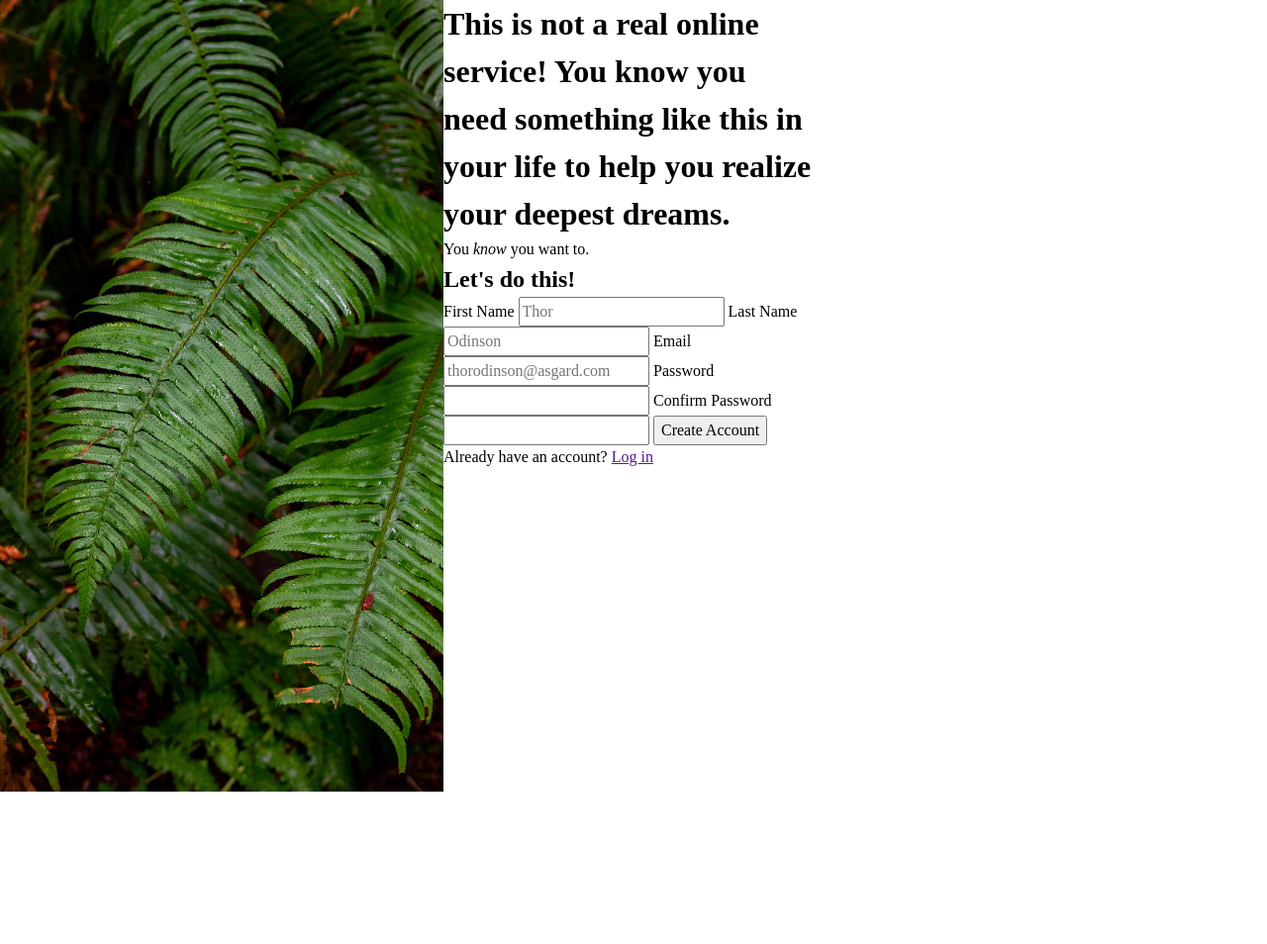
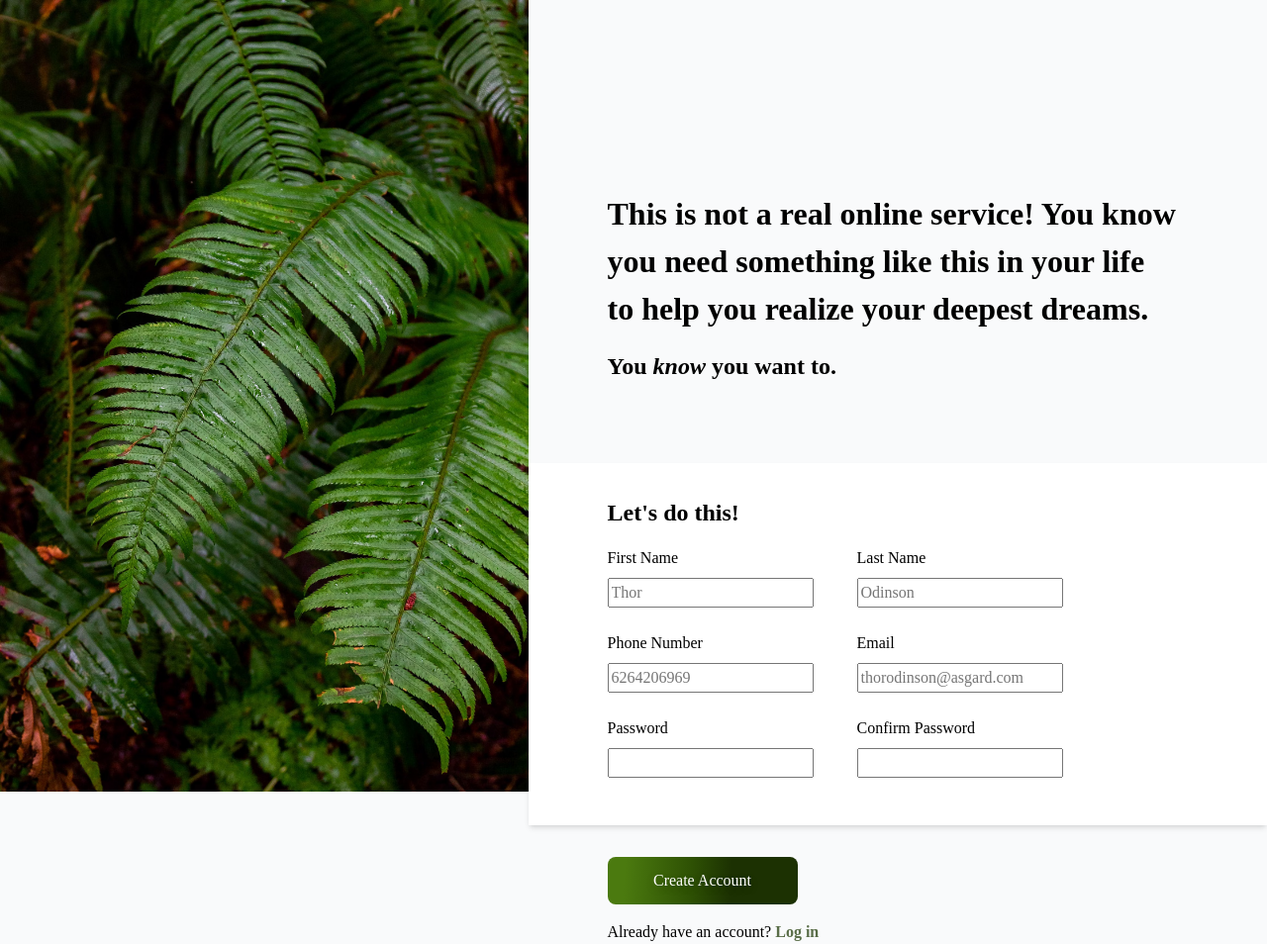
Before and after one commit to ansidian/sign-up-form, a website built with webpack: page index.html in a window 1280 px wide. Shown: the whole page at 99% size. Before the commit the page ends 800 px from the top, so only its background shows below. Built offline with nearby package versions, Linux system fonts and the light colour scheme.

Commit message:
Style heading and form inputs

```diff
--- a/css/style.css
+++ b/css/style.css
@@ -14,6 +14,7 @@
 body {
   line-height: 1.5;
   -webkit-font-smoothing: antialiased;
+  background-color: #F9FAFB
 }
 
 img, picture, video, canvas, svg {
@@ -41,21 +42,95 @@ h1, h2, h3, h4, h5, h6 {
   isolation: isolate;
 }
 
-.row-container {
+.container {
   display: flex;
+  width: 100%;
+  height: 100vh;
+  object-fit: cover;
 }
 
-.row-container > * {
-  width: 30%;
+.heading {
+  padding: 12rem 5rem 0 5rem;
 }
 
-.form {
-  background-size: cover;
+.subheading {
+  padding: 1rem 5rem 5rem 5rem;
 }
 
-.splash-image {
-  width: 35%;
-  height: 100vh;
-  object-fit: cover;
+.form-title {
+  margin: 2rem 0 1rem 5rem;
+}
+
+.form-grid {
+  margin-left: 5rem;
+  display: grid;
+  grid-template-columns: repeat(2, 1fr);
+  gap: 1.5rem;
+  width: 30rem;
+}
+
+.form-group {
+  display: flex;
+  flex-direction: column;
+  width: fit-content;
+  min-width: 200px;
+  gap: 0.5rem;
+}
+
+.form-container {
+  display: flex;
+  flex-direction: column;
+  justify-content: center;
+  background-color: white;
+  padding-bottom: 3rem;
+  box-shadow: 0 4px 6px -1px rgb(0 0 0 / 0.1), 0 2px 4px -2px rgb(0 0 0 / 0.1);
+}
+
+button.create-account {
+  margin: 2rem 0 0 5rem;
+  background-image: linear-gradient(92.88deg, #4B7A0F 9.16%, #2E5104 43.89%, #1C3102 64.72%);
+  border-radius: 8px;
+  border-style: none;
+  box-sizing: border-box;
+  color: #FFFFFF;
+  cursor: pointer;
+  flex-shrink: 0;
+  font-size: 16px;
+  font-weight: 500;
+  height: 3rem;
+  width: 12rem;
+  padding: 0 1.6rem;
+  text-align: center;
+  text-shadow: rgba(0, 0, 0, 0.25) 0 3px 8px;
+  transition: all .5s;
+  user-select: none;
+  -webkit-user-select: none;
+  touch-action: manipulation;
+}
+
+button.create-account:hover {
+  box-shadow: rgba(46, 81, 4, 0.5) 0 1px 30px;
+  transition-duration: .1s;
+}
+
+@media (min-width: 768px) {
+  .button-36 {
+    padding: 0 2.6rem;
+  }
+}
+
+.button-1:hover,
+.button-1:focus {
+  background-color: #F082AC;
+}
+
+.login-button {
+  margin: 1rem 0 2rem 5rem;
 
 }
+
+a {
+  text-decoration: none;
+  color: #596D48;
+  font-weight: bold;
+}
--- a/index.html
+++ b/index.html
@@ -9,28 +9,46 @@
   <title>Beautiful Sign-up Form</title>
 </head>
 <body>
-<div class="row-container">
-  <img alt="Splash image for sign-up form" class="splash-image" src="/img/photo-1585202900225-6d3ac20a6962.avif">
-  <div class="form">
-    <h1 class="headline">This is not a real online service! You know you need something like this in your life to help
-      you realize your deepest dreams.</h1>
-    <p>You <em>know</em> you want to.</p>
-    <form action="" method="post">
-      <h2>Let's do this!</h2>
+<div class="container">
+  <img alt="Splash image for sign-up form" class="image" src="/img/photo-1585202900225-6d3ac20a6962.avif">
+  <form id="create-account" action="" method="post">
+    <div class="form-heading">
+      <h1 class="heading">This is not a real online service! You know you need something like this in your life to
+        help you realize your deepest dreams.</h1>
+      <h2 class="subheading">You <em>know</em> you want to.</h2>
+      <div class="form-container">
+        <h2 class="form-title">Let's do this!</h2>
+        <div class="form-grid">
+          <div class="form-group">
             <label for="firstName">First Name</label>
             <input id="firstName" name="firstName" placeholder="Thor" required type="text">
+          </div>
+          <div class="form-group">
             <label for="lastName">Last Name</label>
             <input id="lastName" name="lastName" placeholder="Odinson" required type="text">
+          </div>
+          <div class="form-group">
+            <label for="telephone">Phone Number</label>
+            <input id="telephone" name="telephone" placeholder="6264206969" required type="tel">
+          </div>
+          <div class="form-group">
             <label for="email">Email</label>
             <input id="email" name="email" placeholder="thorodinson@asgard.com" required type="email">
+          </div>
+          <div class="form-group">
             <label for="password">Password</label>
             <input id="password" name="password" placeholder="" required type="password">
+          </div>
+          <div class="form-group">
             <label for="confirm-password">Confirm Password</label>
             <input id="confirm-password" name="confirm-password" placeholder="" required type="password">
-      <button type="submit">Create Account</button>
+          </div>
+        </div>
+      </div>
+      <button class="create-account" type="submit" form="create-account">Create Account</button>
+    </div>
+    <p class="login-button">Already have an account? <a href="">Log in</a></p>
   </form>
-    <p>Already have an account? <a href="">Log in</a></p>
-  </div>
 </div>
 </body>
 <script src="/js/app.js"></script>
```
Lines whose indentation alone changed are shown as unchanged.
